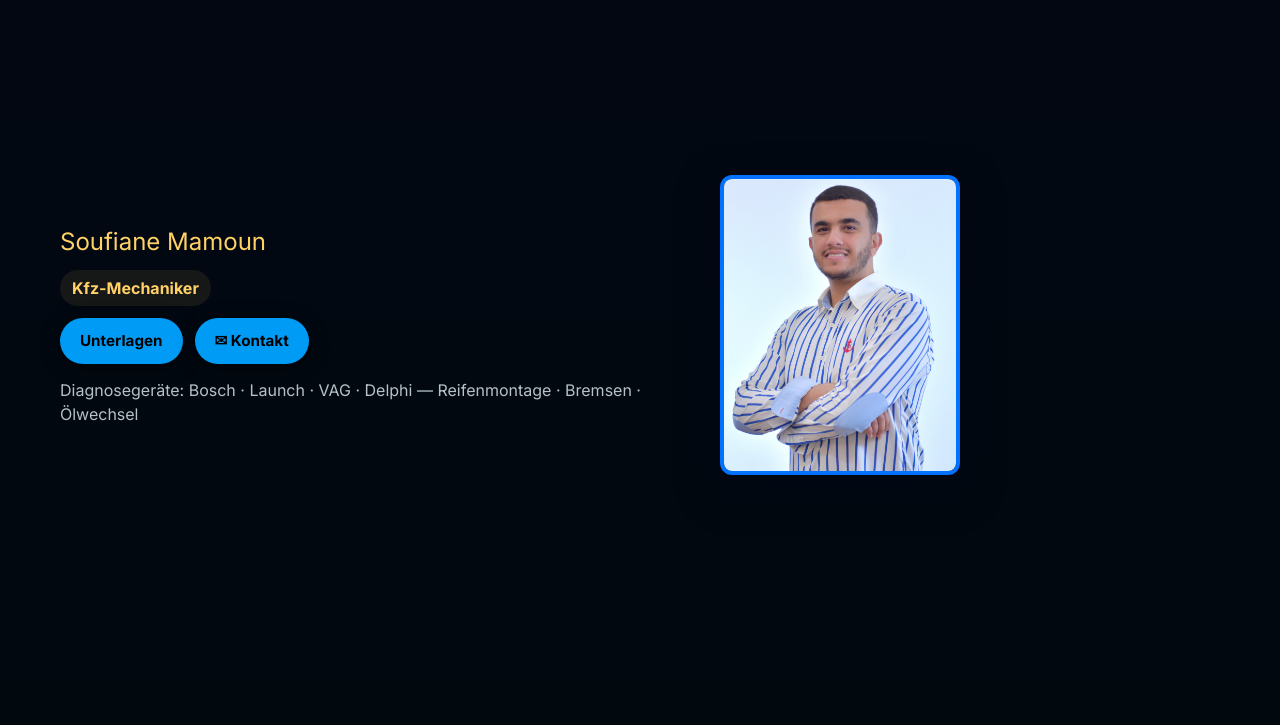
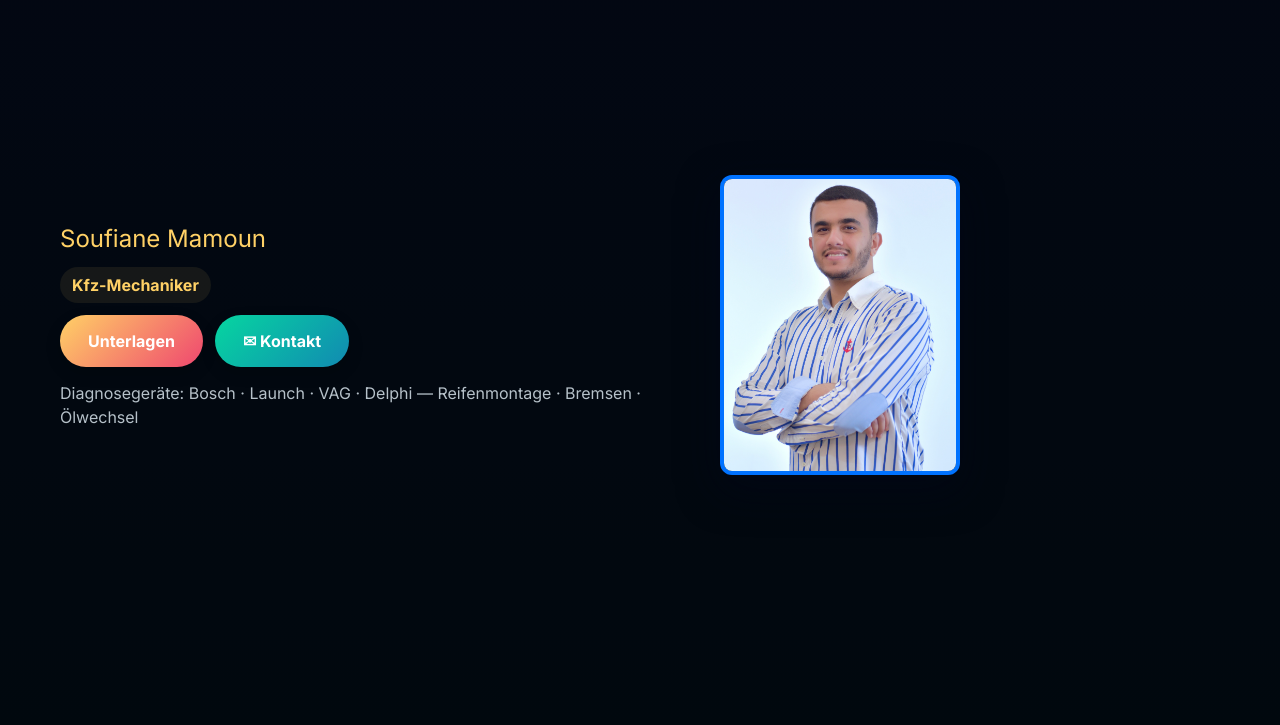
Before and after one commit to soufianmamoun/kfz-mechaniker, a website: page index.html in a window 1280 px wide. Shown: the part 75-800 px from the top of the page. Drawn offline with Linux system fonts and the light colour scheme.

Commit message:
Update index.html

```diff
--- a/index.html
+++ b/index.html
@@ -30,7 +30,39 @@
       --glass: rgba(255,255,255,0.03);
       --shadow: 0 14px 40px rgba(2,6,23,0.6);
     }
+/* Modern Buttons */
+.btn-modern {
+  display: inline-flex;
+  align-items: center;
+  justify-content: center;
+  gap: 10px;
+  padding: 14px 28px;
+  border-radius: 50px; /* stark abgerundet */
+  font-weight: 700;
+  font-size: 1rem;
+  text-decoration: none;
+  color: #fff;
+  background: linear-gradient(135deg, #ffd166, #ef476f); /* schöner Farbverlauf */
+  box-shadow: 0 6px 15px rgba(0,0,0,0.2); /* leichter Schatten */
+  transition: all 0.3s ease;
+  border: none;
+  cursor: pointer;
+}
 
+.btn-modern:hover {
+  transform: translateY(-3px) scale(1.05);
+  box-shadow: 0 10px 25px rgba(0,0,0,0.25);
+}
+
+.btn-modern:active {
+  transform: translateY(0) scale(0.98);
+  box-shadow: 0 4px 12px rgba(0,0,0,0.2);
+}
+
+/* Optional: zweiter Button mit anderem Farbverlauf */
+.btn-modern.contact {
+  background: linear-gradient(135deg, #06d6a0, #118ab2);
+}
 
     /* GELBE BUTTONS */
 .btn.yellow,
@@ -651,9 +683,10 @@ h1#hero-title {
 
       <!-- Call-to-Action Buttons -->
       <div class="cta-row" role="group" aria-label="Aktionen">
-        <a class="btn yellow btn-cv" href="zertifikate/zertifikate.pdf" download>Unterlagen</a>
-        <a class="btn yellow btn-contact" href="#contact">✉ Kontakt</a>
-      </div>
+  <a class="btn-modern" href="zertifikate/zertifikate.pdf" download>Unterlagen</a>
+  <a class="btn-modern contact" href="#contact">✉ Kontakt</a>
+</div>
+
 
       <!-- Skills / kurze Info -->
       <div style="margin-block-start:14px;color:var(--muted)">
@@ -748,7 +781,7 @@ h1#hero-title {
 
   <h4>Fachliche Kenntnisse</h4>
   <ul style="list-style: disc; padding-inline-start:20px;">
-    > <li>Wartung und Reparatur von Kfz</li>
+     <li>Wartung und Reparatur von Kfz</li>
         <li>Ölwechsel, Bremsenservice und Inspektionen</li>
         <li>Reifenmontage und Prüfung von mechanischen Bauteilen</li>
         <li>Diagnose und Behebung von Störungen</li>
```
